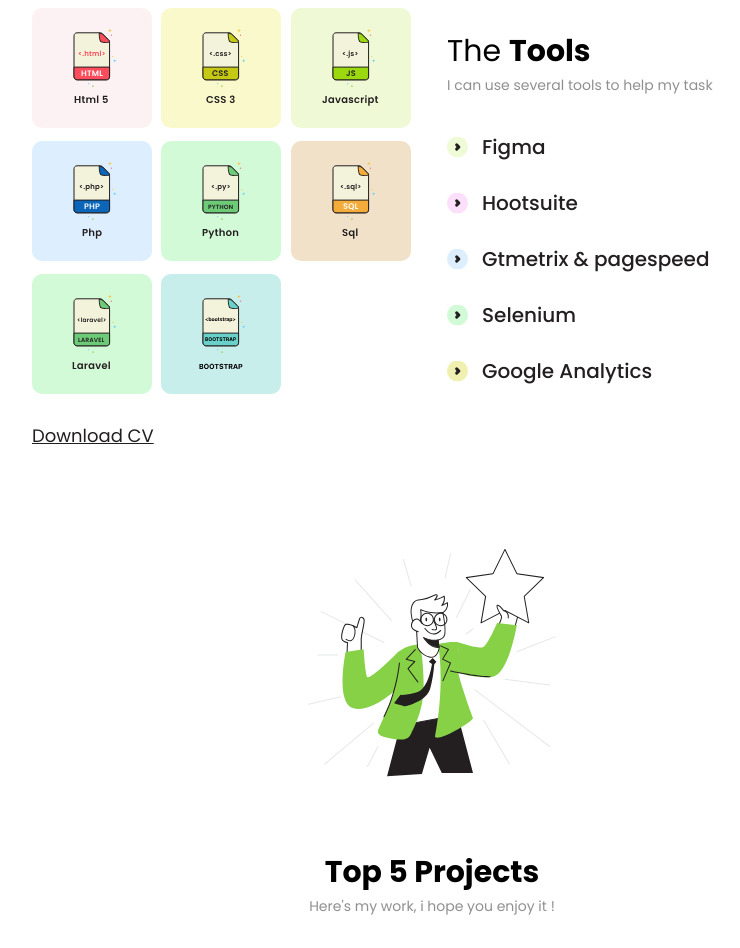
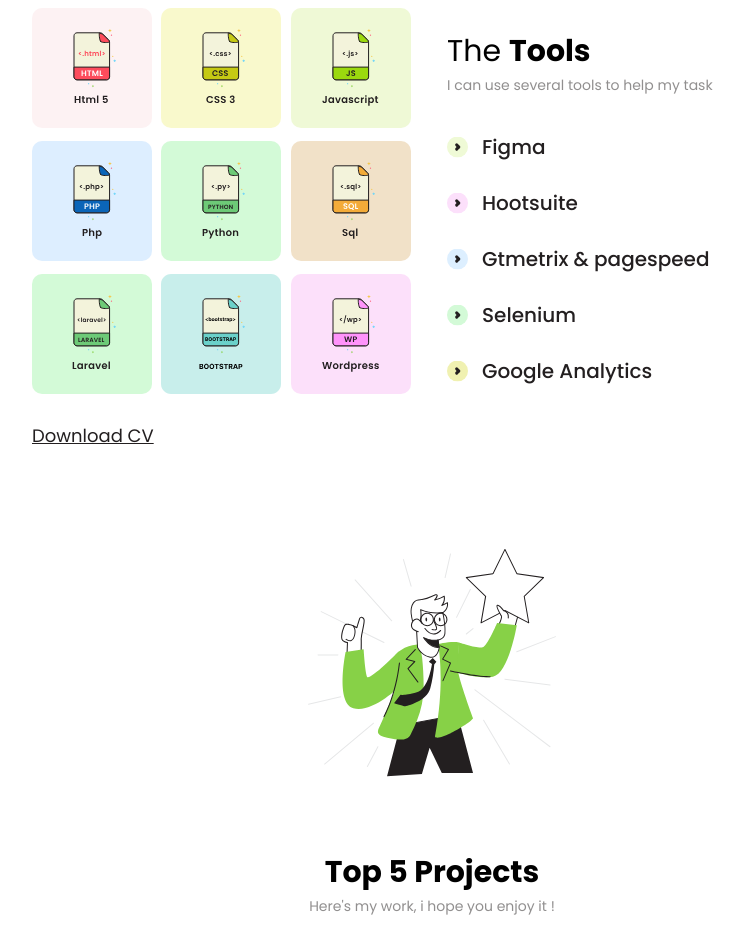
Before and after one commit to AhmadShoffian/AhmadShoffian.github.io, a plain HTML site: page index.html in a window 1280 px wide. Shown: the part 792-1740 px from the top of the page, without its empty margins (208-948 px from the left). Drawn offline with nearby package versions, Linux system fonts and the light colour scheme.

Commit message:
ubah commit

```diff
--- a/index.html
+++ b/index.html
@@ -88,7 +88,7 @@
                     <img src="assets/img/icon-skill/sql.svg" alt="sql">
                     <img src="assets/img/icon-skill/laravel.svg" alt="laravel">
                     <img src="assets/img/icon-skill/bootstrap.svg" alt="bootstrap">
-                    <!-- <img src="assets/img/icon-skill/wordpress.svg" alt="wordpress"> -->
+                    <img src="assets/img/icon-skill/wordpress.svg" alt="wordpress">
                     <a href="assets/cv1.pdf">Download CV</a>
                 </div>
                 <div class="tools flex-1 wow fadeInRight">
```
